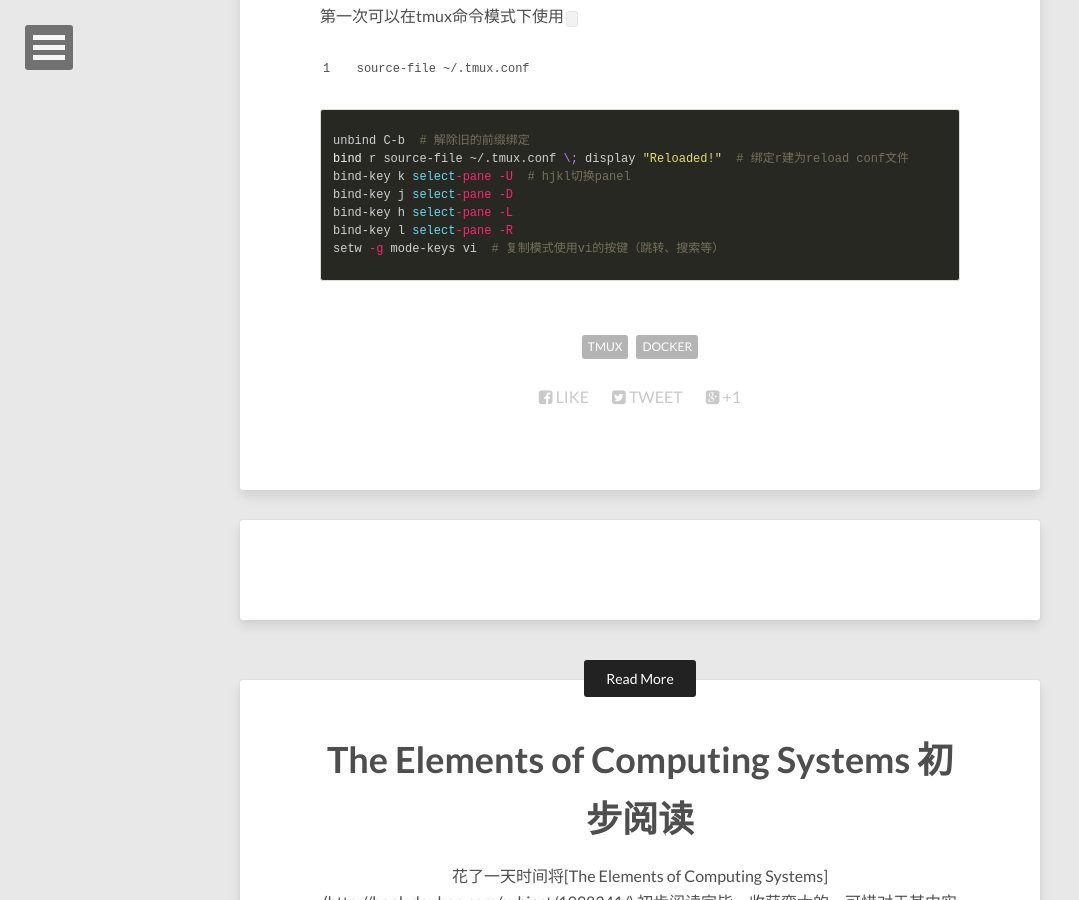
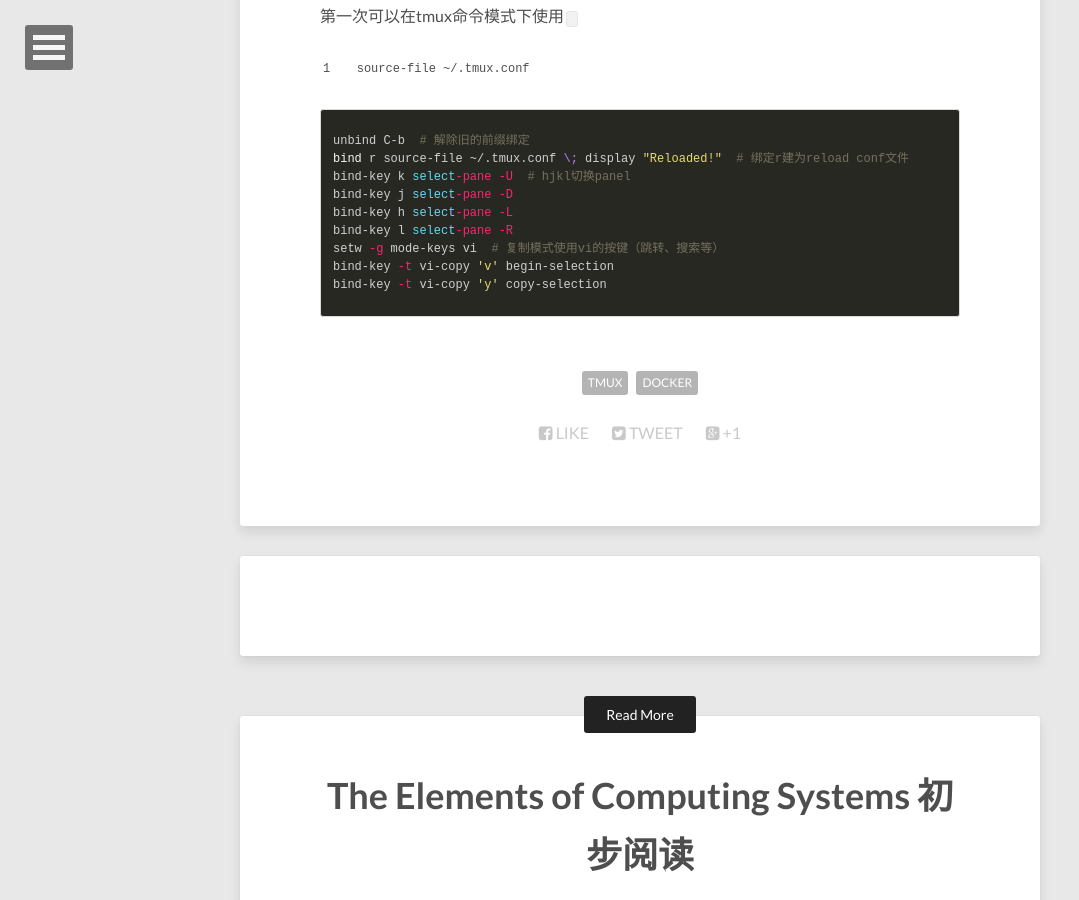
Before and after one commit to MarcoQin/MarcoQin.github.io, a Jekyll site: the page built from _posts/2015-10-12-tmux-and-conf.md, in a window 1280 px wide and 900 px high, scrolled down 1284 px. Shown: the whole window, without its empty margins (0-1079 px from the left). Built offline with Jekyll 4.4.1, drawn with Linux system fonts in a browser that asks for light colours; nearby versions of some CDN libraries; comment, search, counter and statistics services are not loaded.

Commit message:
copy paste mode

```diff
--- a/_posts/2015-10-12-tmux-and-conf.md
+++ b/_posts/2015-10-12-tmux-and-conf.md
@@ -66,4 +66,6 @@ bind-key j select-pane -D
 bind-key h select-pane -L
 bind-key l select-pane -R
 setw -g mode-keys vi  # 复制模式使用vi的按键（跳转、搜索等）
+bind-key -t vi-copy 'v' begin-selection
+bind-key -t vi-copy 'y' copy-selection
 {%endhighlight%}
```
